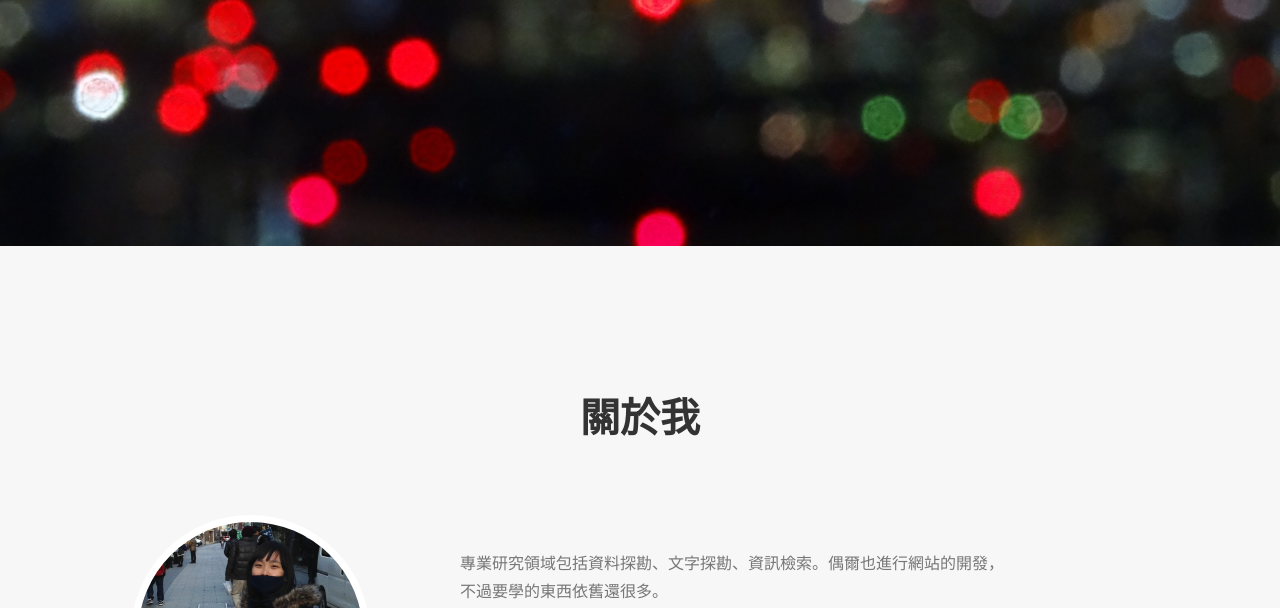
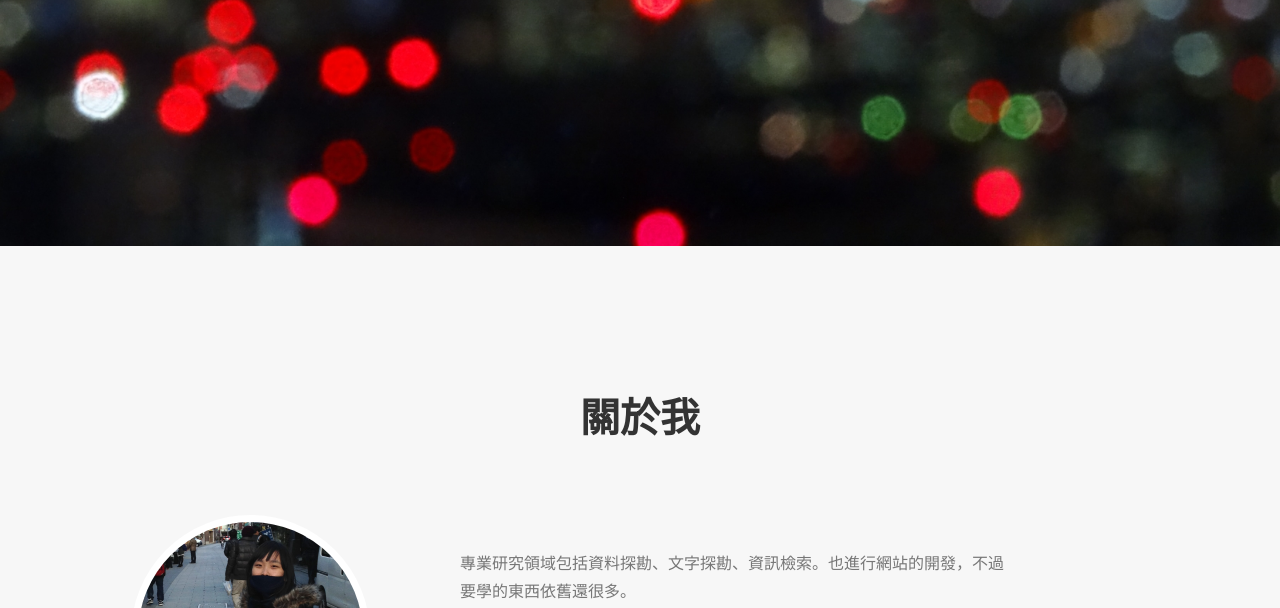
Before and after one commit to lynn80827/profile, a plain HTML site: page index.html in a window 1280 px wide. Shown: the part 344-952 px from the top of the page. Drawn offline with nearby package versions, Linux system fonts and the light colour scheme; a web font is replaced by a local one.

Commit message:
context modiifed

```diff
--- a/index.html
+++ b/index.html
@@ -118,7 +118,7 @@
                 </div>
                 <div class="col-sm-6">
                     <p><br/></p>
-                    <p class="large text-muted">專業研究領域包括資料探勘、文字探勘、資訊檢索。偶爾也進行網站的開發，不過要學的東西依舊還很多。</p>
+                    <p class="large text-muted">專業研究領域包括資料探勘、文字探勘、資訊檢索。也進行網站的開發，不過要學的東西依舊還很多。</p>
                     <p class="large text-muted">
                     碩士論文為利用資料探勘的方法，研究那些會導致到不良反應的藥物交互作用，期望能為像我一般的平常百姓帶來一些些的生活貢獻。
                     </p>
```
